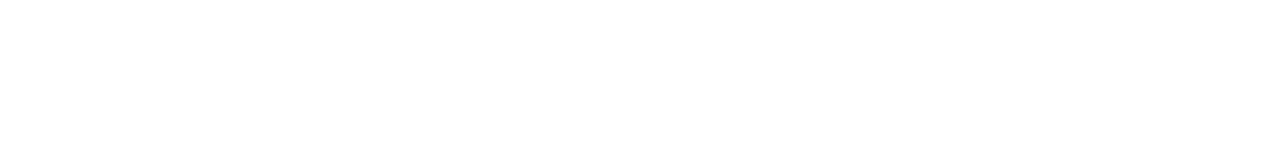
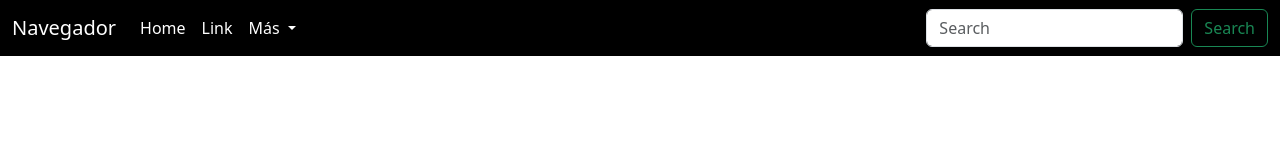
Before and after one commit to facundoarebalo/sala-4, a plain HTML site: page index.html in a window 1280 px wide. Drawn offline with nearby package versions, Linux system fonts and the light colour scheme.

Commit message:
feature/nav

```diff
--- a/index.html
+++ b/index.html
@@ -6,6 +6,41 @@
     <link href="https://cdn.jsdelivr.net/npm/bootstrap@5.3.2/dist/css/bootstrap.min.css" rel="stylesheet" integrity="sha384-T3c6CoIi6uLrA9TneNEoa7RxnatzjcDSCmG1MXxSR1GAsXEV/Dwwykc2MPK8M2HN" crossorigin="anonymous">
     <title>Sala 4</title>
 </head>
+<header>
+    <nav class="navbar navbar-expand-lg bg-black">
+        <div class="container-fluid">
+          <a class="navbar-brand text-white" href="#">Navegador</a>
+          <button class="navbar-toggler" type="button" data-bs-toggle="collapse" data-bs-target="#navbarSupportedContent" aria-controls="navbarSupportedContent" aria-expanded="false" aria-label="Toggle navigation">
+            <span class="navbar-toggler-icon"></span>
+          </button>
+          <div class="collapse navbar-collapse" id="navbarSupportedContent">
+            <ul class="navbar-nav me-auto mb-2 mb-lg-0">
+              <li class="nav-item">
+                <a class="nav-link active text-white" aria-current="page" href="#">Home</a>
+              </li>
+              <li class="nav-item">
+                <a class="nav-link text-white" href="#">Link</a>
+              </li>
+              <li class="nav-item dropdown">
+                <a class="nav-link dropdown-toggle text-white" href="#" role="button" data-bs-toggle="dropdown" aria-expanded="false">
+                  Más
+                </a>
+                <ul class="dropdown-menu text-white bg-black">
+                  <li><a class="dropdown-item text-white" href="#">Action</a></li>
+                  <li><a class="dropdown-item text-white" href="#">Another action</a></li>
+                  <li><hr class="dropdown-divider bg-white"></li>
+                  <li><a class="dropdown-item text-white" href="#">Something else here</a></li>
+                </ul>
+              </li>
+            </ul>
+            <form class="d-flex" role="search">
+              <input class="form-control me-2" type="search" placeholder="Search" aria-label="Search">
+              <button class="btn btn-outline-success" type="submit">Search</button>
+            </form>
+          </div>
+        </div>
+      </nav>
+</header>
 <body>
 
 
```
